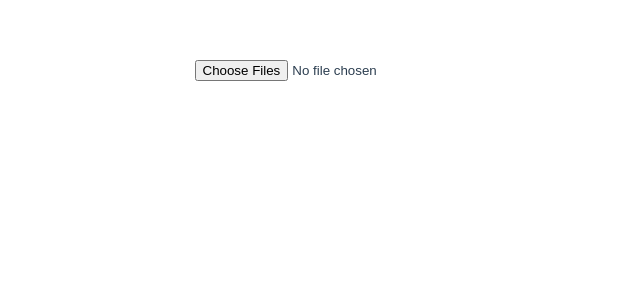
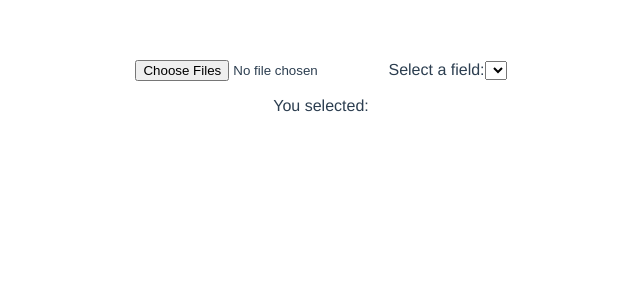
Before and after one commit to xiaohuasheng/chatwithlog, a Vue app: page / in a window 1280 px wide. Shown: the top 300 px of the page, without its empty margins (319-959 px from the left). Built offline with nearby package versions, Linux system fonts and the light colour scheme.

Commit message:
add: 下拉选择

```diff
--- a/src/components/echart.vue
+++ b/src/components/echart.vue
@@ -1,5 +1,10 @@
 <template>
   <input type="file" id="btn" @change="inputChange" multiple/>
+  <label for="field-select">Select a field:</label>
+  <select id="field-select" v-model="selectedField" v-on:change="onFieldSelected">
+    <option v-for="field in fields" :value="field" v-bind:key="field">{{ field }}</option>
+  </select>
+  <p>You selected: {{ selectedField }}</p>
 
   <div id="echarts" style="width: 1200px;height:700px;"></div>
 </template>
@@ -7,6 +12,7 @@
 <script>
 import * as echarts from 'echarts';
 import { requestChatgpt } from '@/chatgpt'
+import {transformData} from "@/parseNginxLog";
 
 
 
@@ -16,7 +22,8 @@ export default {
     return {
       myChart: null,
       originData: [],
-      field: []
+      fields: [],
+      selectedField: ''
     }
   },
   components: {},
@@ -38,6 +45,12 @@ export default {
       }
       return Object.keys(data[0])
     },
+    onFieldSelected() {
+      console.log(`Selected field: ${this.selectedField}`)
+      // do something with the selected field value
+      let chartData = transformData(this.originData, this.selectedField)
+      this.setOption(chartData)
+    },
     // 文件上传事件
     inputChange(e) {
       console.log('inputChange', e)
@@ -55,7 +68,7 @@ export default {
 
             const field = self.getDataField(originData)
             console.log('field', field)
-            self.field = field
+            self.fields = field
             self.originData = originData
             self.setOption(chartData)
           })
```
